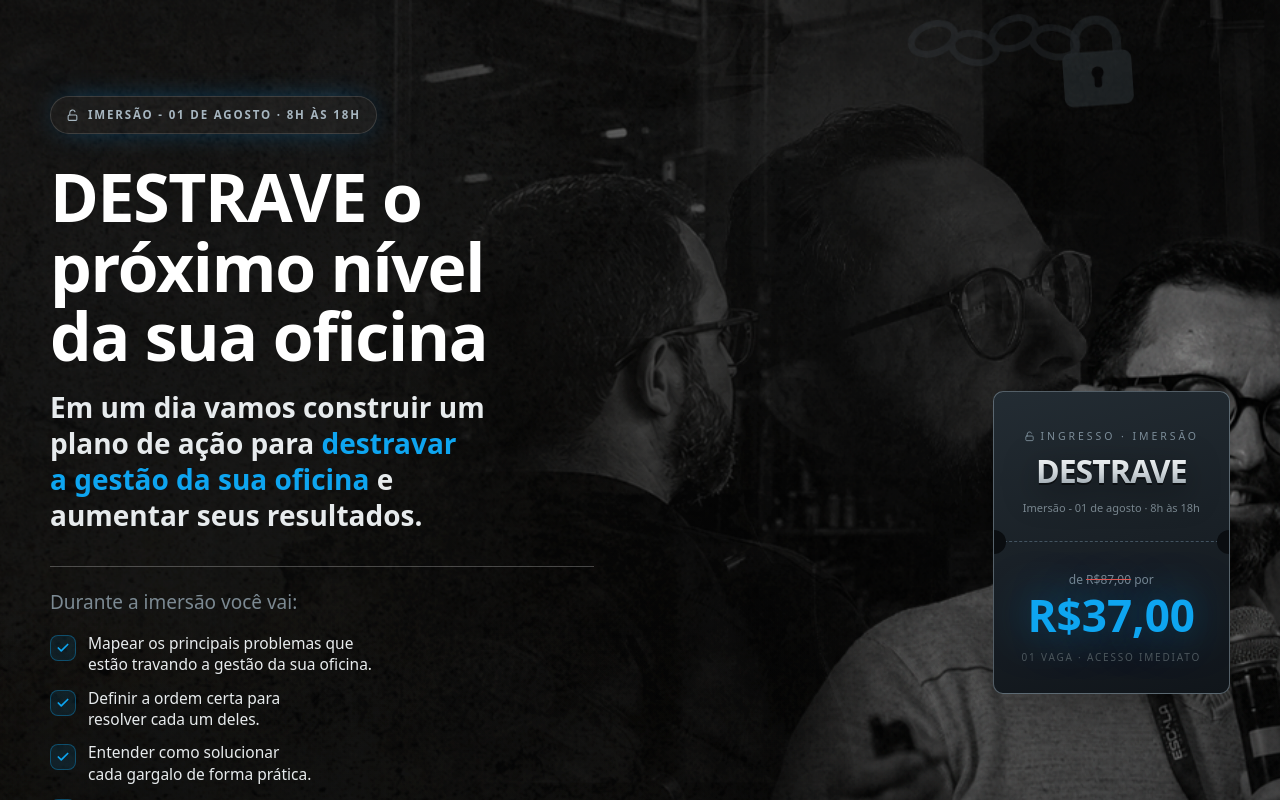
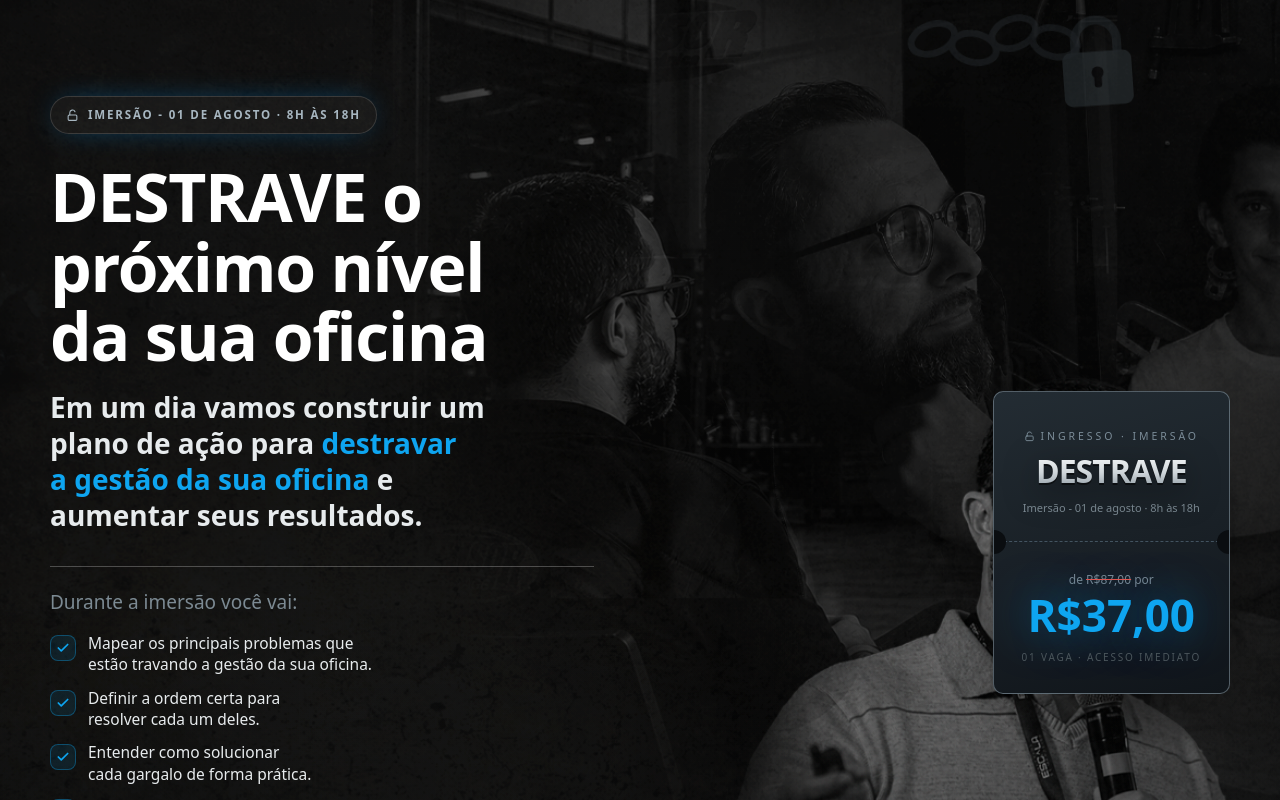
Before and after one commit to cezarhlima1/diegomensor, a Next.js app: page /destrave/lp1 in a window 1280 px wide. Shown: the top 800 px of the page. Built offline with nearby package versions, Linux system fonts and the light colour scheme.

Commit message:
imagem adicionada na dobra 01

```diff
--- a/app/globals.css
+++ b/app/globals.css
@@ -962,7 +962,7 @@ a:focus-visible, button:focus-visible {
     background:
       linear-gradient(90deg, rgba(4,5,6,.22) 0%, rgba(4,5,6,.08) 48%, rgba(4,5,6,.38) 100%),
       linear-gradient(0deg, rgba(4,5,6,.5) 0%, transparent 45%),
-      url("/Capa%20pa%CC%81gina%20de%20venda.png") center / cover no-repeat;
+      url("/Capa%20p%C3%A1gina%20de%20venda.png") center / cover no-repeat;
   }
 
   .destrave-theme .final-card,
```
Also changed, not shown: public/Capa página de venda.png.
